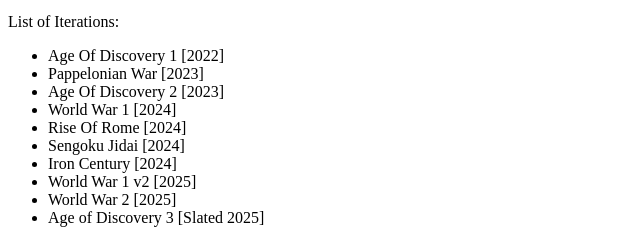
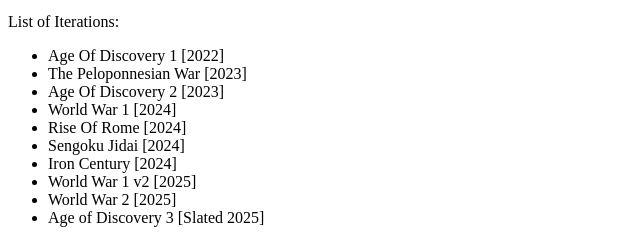
Before and after one commit to owoblade/owoblade.github.io, a plain HTML site: page index.html in a window 1280 px wide. Shown: the part 558-797 px from the top of the page, 0-640 px from the left. Drawn offline with Linux system fonts and the light colour scheme.

Commit message:
typo correction and added folders

```diff
--- a/index.html
+++ b/index.html
@@ -21,7 +21,7 @@
 <p>List of Iterations:</p>
 <ul>
   <li>Age Of Discovery 1 [2022]</li>
-  <li>Pappelonian War [2023]</li>
+  <li>The Peloponnesian War [2023]</li>
   <li>Age Of Discovery 2 [2023]</li>
   <li>World War 1 [2024]</li>
   <li>Rise Of Rome [2024]</li>
```
